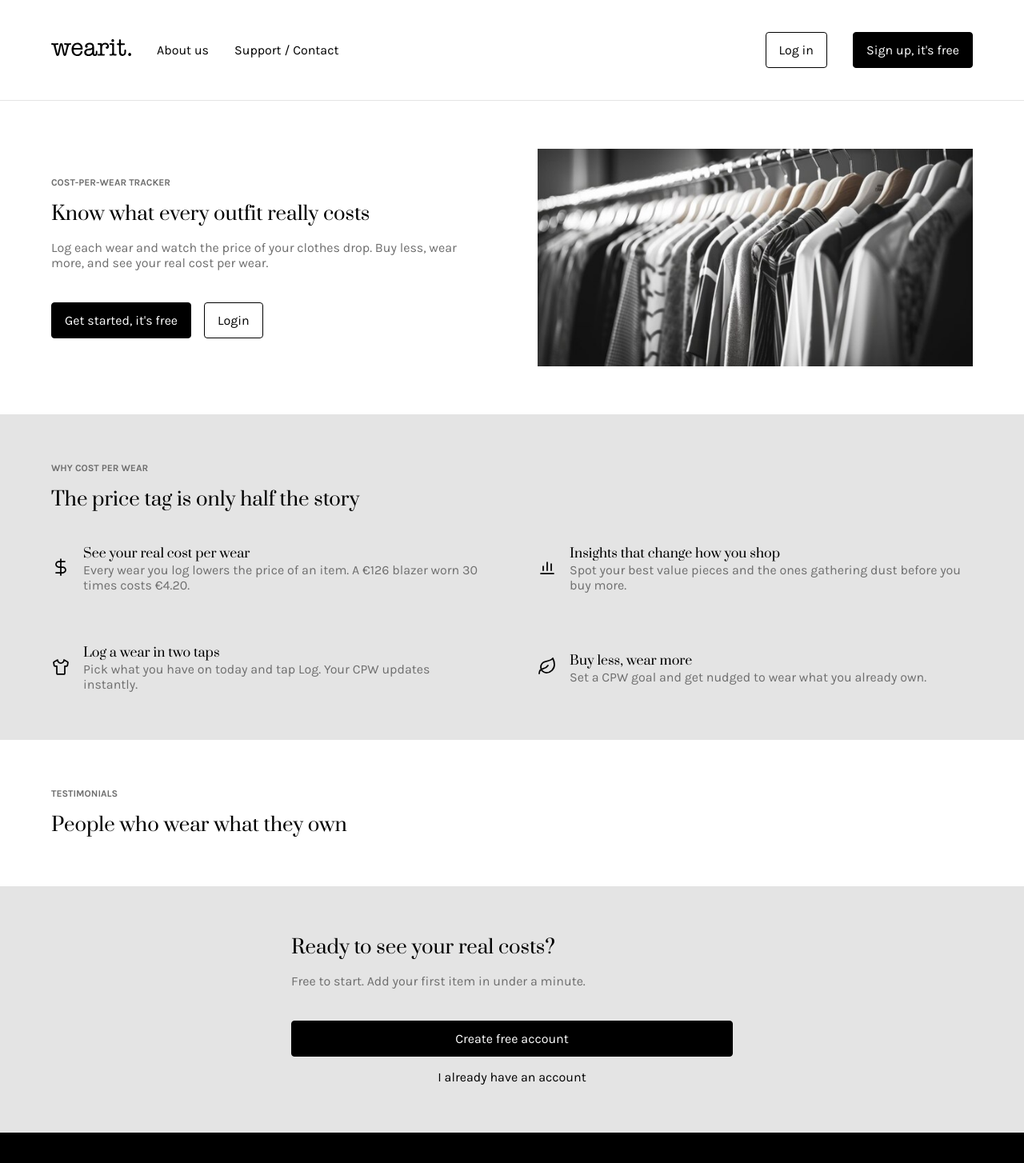
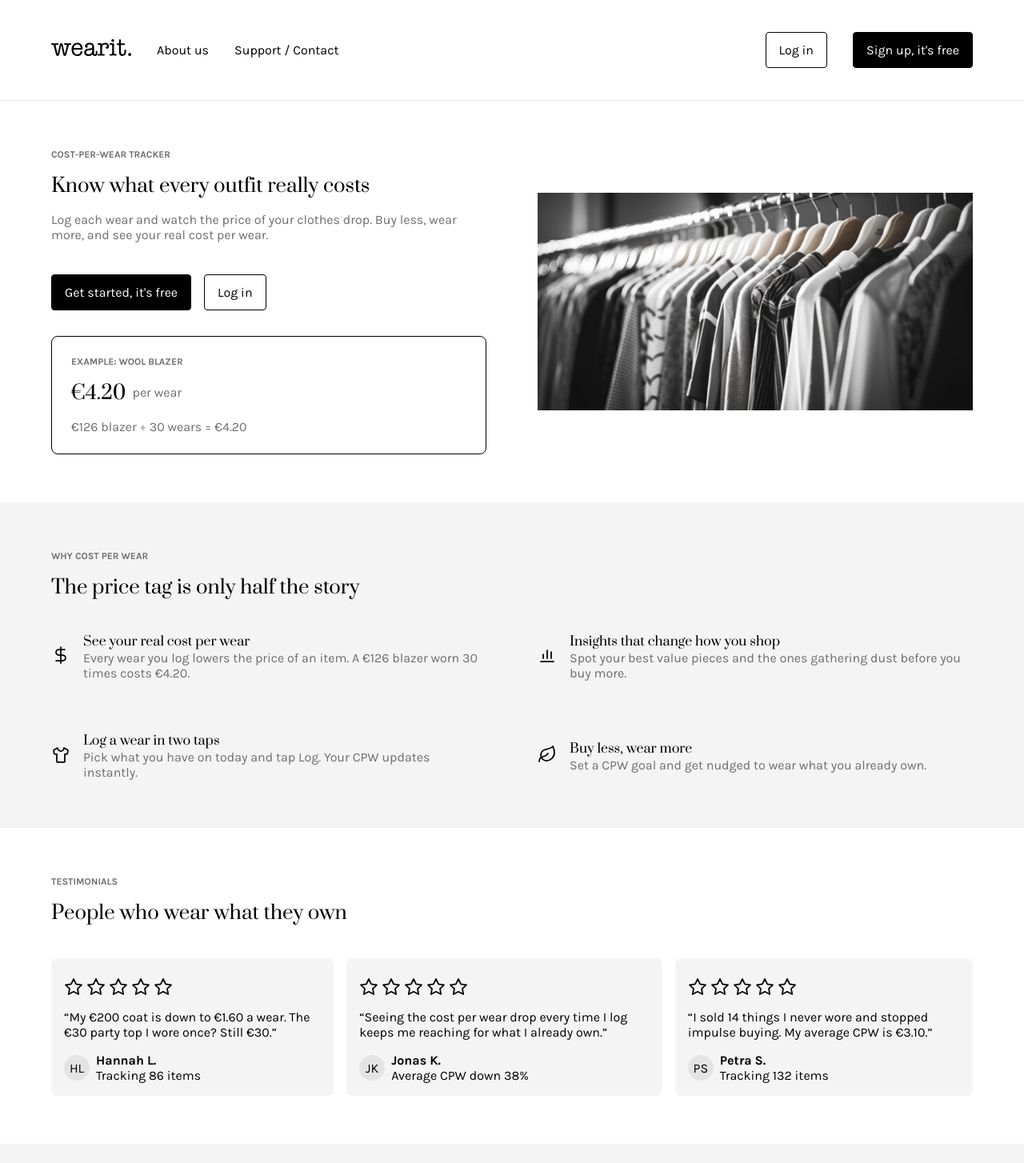
Before and after one commit to anetkabagetka/wearit, a Vue app: page /landing in a window 1280 px wide. Shown: the top 1454 px of the page at 80% size. Built offline with nearby package versions, Linux system fonts and the light colour scheme; no server answers.

Commit message:
Create CPW card component
and added reviews to landing page and finished about page

```diff
--- /dev/null
+++ b/src/components/CpwCard.vue
@@ -0,0 +1,33 @@
+<template>
+    <div class="cpw-card">
+        <h3>EXAMPLE: WOOL BLAZER</h3>
+        <div class="cpw-card-content">
+            <h1>
+                €4.20
+            </h1>
+            <p>per wear</p>
+        </div>
+        <p>€126 blazer ÷ 30 wears = €4.20</p>
+    </div>
+</template>
+
+<style scoped>
+.cpw-card {
+    background-color: var(--white);
+    border: 1px solid var(--black);
+    border-radius: 8px;
+    padding: 24px;
+    margin-top: 16px;
+}
+
+.cpw-card-content {
+    display: flex;
+    align-items: end;
+    gap: 8px;
+    padding: 16px 0;
+
+    p {
+        margin-bottom: 8px;
+    }
+}
+</style>
--- a/src/styles/main.css
+++ b/src/styles/main.css
@@ -8,6 +8,7 @@
     --white: #fff;
     --gray: #6e6e6e;
     --light-gray: #e4e4e4;
+    --subtle-gray: #f4f4f4;
 
     --content-width: 1200px;
 }
@@ -49,7 +50,7 @@ body {
 }
 
 .section-muted {
-    background-color: var(--light-gray);
+    background-color: var(--subtle-gray);
 }
 
 h1, h2, h4, h5, h6 {
--- a/src/views/AboutView.vue
+++ b/src/views/AboutView.vue
@@ -1,15 +1,16 @@
 <script setup>
-import Navigation from "@/components/Navigation.vue";
-import Footer from "@/components/Footer.vue";
+import Navigation from "@/components/Navigation.vue"
+import Footer from "@/components/Footer.vue"
+import CpwCard from "@/components/CpwCard.vue"
 
-import aboutBanner from "@/assets/about_hero.jpg";
+import aboutBanner from "@/assets/about_hero.jpg"
 
-import plusIcon from "@/assets/icons/plus.svg";
-import shirtIcon from "@/assets/icons/shirt.svg";
-import chartIcon from "@/assets/icons/chart.svg";
-import leafIcon from "@/assets/icons/leaf.svg";
-import lockIcon from "@/assets/icons/lock.svg";
-import moneyIcon from "@/assets/icons/money.svg";
+import plusIcon from "@/assets/icons/plus.svg"
+import shirtIcon from "@/assets/icons/shirt.svg"
+import chartIcon from "@/assets/icons/chart.svg"
+import leafIcon from "@/assets/icons/leaf.svg"
+import lockIcon from "@/assets/icons/lock.svg"
+import moneyIcon from "@/assets/icons/money.svg"
 </script>
 
 <template>
@@ -32,14 +33,16 @@ import moneyIcon from "@/assets/icons/money.svg";
         <section class="section section-muted">
             <div class="container stack">
                 <h3>HOW IT WORKS</h3>
+                <h1>Cost per wear, explained</h1>
 
                 <div class="split split-top">
                     <div class="stack">
-                        <h1>Cost per wear, explained</h1>
+
                         <p>
                             Divide what you paid by the number of times you wore it.
                             The more you wear something, the better value it becomes.
                         </p>
+                        <CpwCard />
                     </div>
 
                     <div class="feature-list">
--- a/src/views/LandingView.vue
+++ b/src/views/LandingView.vue
@@ -1,6 +1,7 @@
 <script setup>
 import Navigation from '@/components/Navigation.vue'
 import Footer from '@/components/Footer.vue'
+import CpwCard from '@/components/CpwCard.vue'
 
 import heroImage from '@/assets/about_hero.jpg'
 
@@ -8,6 +9,7 @@ import moneyIcon from '@/assets/icons/money.svg'
 import chartIcon from '@/assets/icons/chart.svg'
 import shirtIcon from '@/assets/icons/shirt.svg'
 import leafIcon from '@/assets/icons/leaf.svg'
+import starIcon from '@/assets/icons/star.svg'
 </script>
 
 <template>
@@ -25,8 +27,9 @@ import leafIcon from '@/assets/icons/leaf.svg'
           </p>
           <div class="actions">
             <RouterLink to="/signup" class="btn btn-primary">Get started, it's free</RouterLink>
-            <RouterLink to="/about-us" class="btn btn-secondary">Login</RouterLink>
+            <RouterLink to="/about-us" class="btn btn-secondary">Log in</RouterLink>
           </div>
+          <CpwCard />
         </div>
 
         <img :src="heroImage" alt="Clothes hanging on a rail" class="split-media">
@@ -89,6 +92,77 @@ import leafIcon from '@/assets/icons/leaf.svg'
       <div class="container stack">
         <h3>TESTIMONIALS</h3>
         <h1>People who wear what they own</h1>
+        <div class="feature-list reviews">
+          <div class="feature">
+            <div class="feature-text review">
+              <div class="stars">
+                <img :src="starIcon" alt="Star Icon">
+                <img :src="starIcon" alt="Star Icon">
+                <img :src="starIcon" alt="Star Icon">
+                <img :src="starIcon" alt="Star Icon">
+                <img :src="starIcon" alt="Star Icon">
+              </div>
+              <p>
+                “My €200 coat is down to €1.60 a wear. The €30 party top I wore once? Still €30.”
+              </p>
+              <div class="review-person">
+                <div class="review-person-icon">
+                  HL
+                </div>
+                <div>
+                  <strong>Hannah L.</strong>
+                  <p>Tracking 86 items</p>
+                </div>
+              </div>
+            </div>
+          </div>
+          <div class="feature">
+            <div class="feature-text review">
+              <div class="stars">
+                <img :src="starIcon" alt="Star Icon">
+                <img :src="starIcon" alt="Star Icon">
+                <img :src="starIcon" alt="Star Icon">
+                <img :src="starIcon" alt="Star Icon">
+                <img :src="starIcon" alt="Star Icon">
+              </div>
+              <p>
+                “Seeing the cost per wear drop every time I log keeps me reaching for what I already own.”
+              </p>
+              <div class="review-person">
+                <div class="review-person-icon">
+                  JK
+                </div>
+                <div>
+                  <strong>Jonas K.</strong>
+                  <p>Average CPW down 38%</p>
+                </div>
+              </div>
+            </div>
+          </div>
+          <div class="feature">
+            <div class="feature-text review">
+              <div class="stars">
+                <img :src="starIcon" alt="Star Icon">
+                <img :src="starIcon" alt="Star Icon">
+                <img :src="starIcon" alt="Star Icon">
+                <img :src="starIcon" alt="Star Icon">
+                <img :src="starIcon" alt="Star Icon">
+              </div>
+              <p>
+                “I sold 14 things I never wore and stopped impulse buying. My average CPW is €3.10.”
+              </p>
+              <div class="review-person">
+                <div class="review-person-icon">
+                  PS
+                </div>
+                <div>
+                  <strong>Petra S.</strong>
+                  <p>Tracking 132 items</p>
+                </div>
+              </div>
+            </div>
+          </div>
+        </div>
       </div>
     </section>
 
@@ -112,6 +186,50 @@ import leafIcon from '@/assets/icons/leaf.svg'
   margin-top: 24px;
 }
 
+.review-person {
+  margin-top: 16px;
+  display: flex;
+  align-items: center;
+}
+
+.review-person-icon {
+  width: 32px;
+  height: 32px;
+  border-radius: 50%;
+  background-color: var(--light-gray);
+  margin-right: 8px;
+  display: flex;
+  align-items: center;
+  justify-content: center;
+}
+
+.feature-list {
+  gap: 16px;
+}
+
+.feature-list.reviews {
+  margin-top: 24px;
+  flex-direction: row;
+}
+
+.feature .stars {
+  display: flex;
+  gap: 4px;
+  margin-bottom: 16px;
+  margin-top: 8px;
+}
+
+.feature-text.review {
+  background-color: var(--subtle-gray);
+  padding: 16px;
+  min-width: 33%;
+  border-radius: 8px;
+
+  p {
+    color: var(--black);
+  }
+}
+
 .login-link {
   text-align: center;
   color: var(--black);
--- a/src/views/auth/SignupView.vue
+++ b/src/views/auth/SignupView.vue
@@ -54,17 +54,35 @@ const handleGoogleSignup = async () => {
         <form @submit.prevent="handleSignup">
             <label>
                 Email
-                <input v-model="email" type="email" autocomplete="email" required />
+                <input
+                    v-model="email"
+                    type="email"
+                    autocomplete="email"
+                    placeholder="user@example.com"
+                    required
+                />
             </label>
 
             <label>
                 Password
-                <input v-model="password" type="password" autocomplete="new-password" required />
+                <input
+                    v-model="password"
+                    type="password"
+                    autocomplete="new-password"
+                    placeholder="Enter your password"
+                    required
+                />
             </label>
 
             <label>
                 Confirm password
-                <input v-model="confirmPassword" type="password" autocomplete="new-password" required />
+                <input
+                    v-model="confirmPassword"
+                    type="password"
+                    autocomplete="new-password"
+                    placeholder="Repeat your password"
+                    required
+                />
             </label>
 
             <button type="submit" :disabled="isLoading">
```
